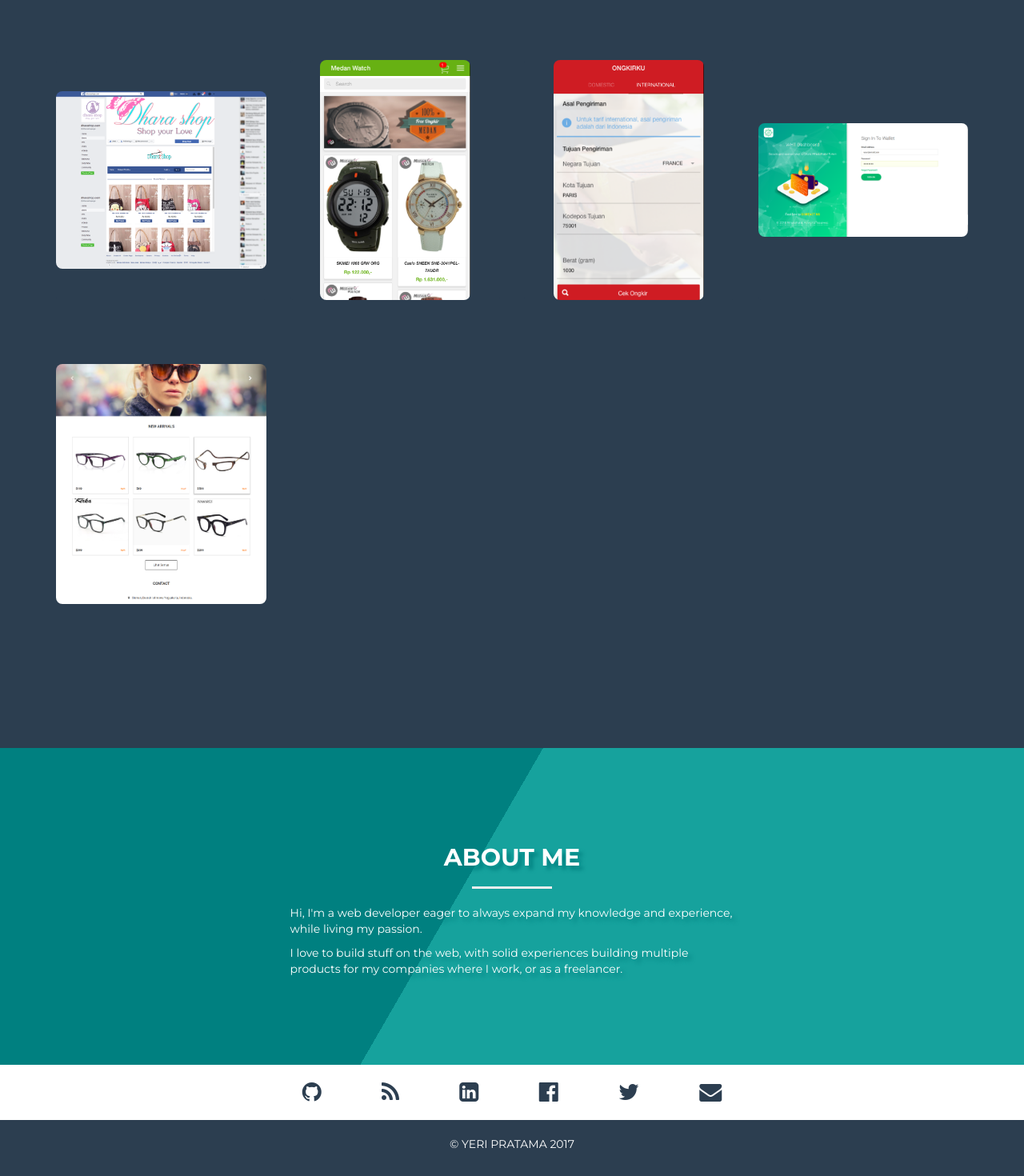
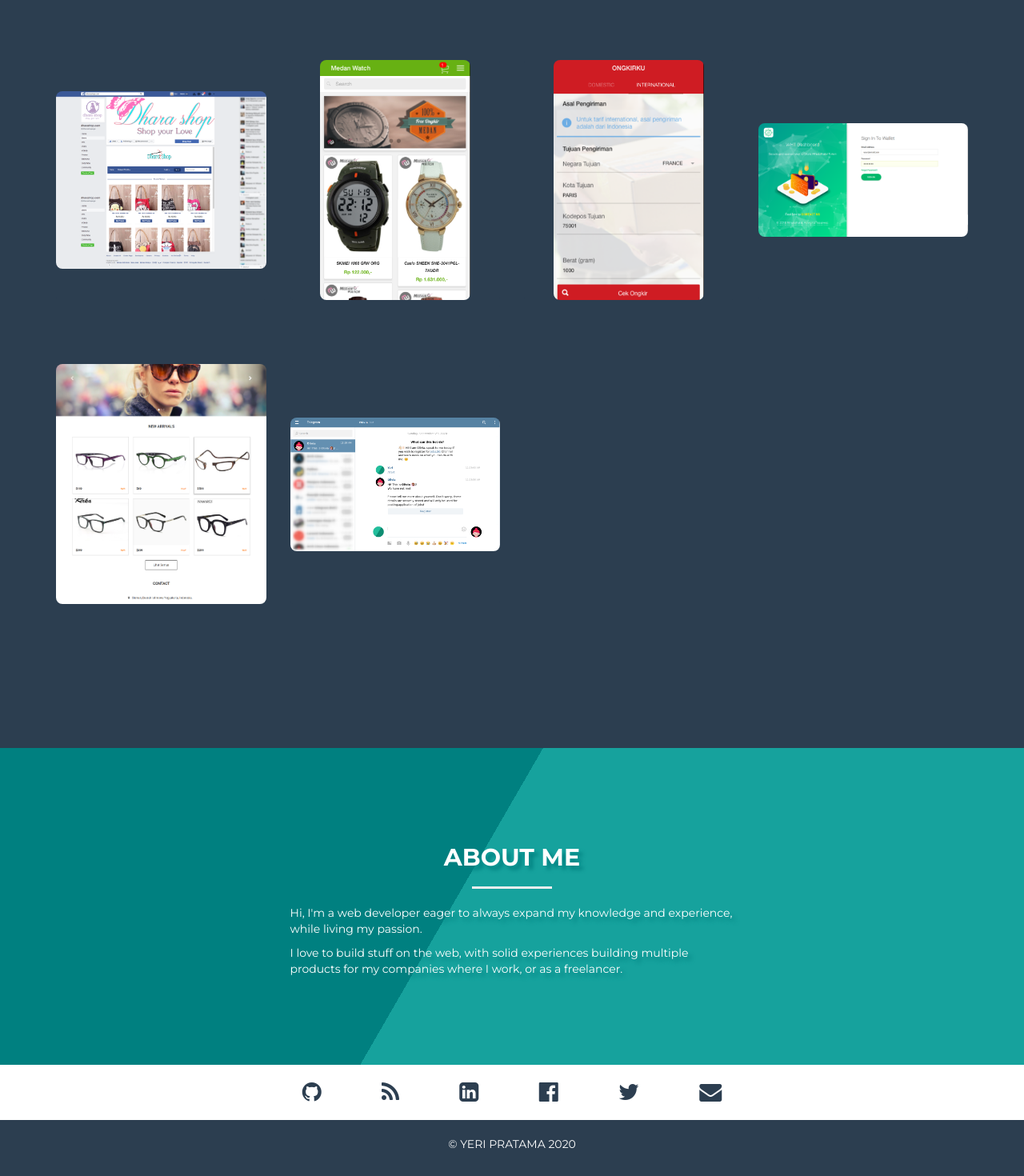
Before and after one commit to pirey/portofolio, a React (Create React App) app: page /#/ in a window 1280 px wide. Shown: the part 1368-2838 px from the top of the page at 80% size. Built offline with nearby package versions, Linux system fonts and the light colour scheme.

Commit message:
add olivia

```diff
--- a/src/Footer.js
+++ b/src/Footer.js
@@ -4,7 +4,7 @@ const Footer = () => {
   return (
     <section className='footer text-center'>
       <div className='container'>
-        <p>&copy; <a className='a-white' href='https://pirey.github.io'>Yeri Pratama</a> 2017</p>
+        <p>&copy; <a className='a-white' href='https://pirey.github.io'>Yeri Pratama</a> 2020</p>
       </div>
     </section>
   )
--- a/src/PortoDetail.js
+++ b/src/PortoDetail.js
@@ -1,6 +1,22 @@
 import React from 'react'
 import { Link } from 'react-router-dom'
 import projects from './projects'
+
+const ProjectLinks = props => {
+  const { links } = props
+  return (
+    <div className="text-center" style={{textTransform: 'none'}}>
+      Links: {links.map((link, i) => {
+        return (
+          <>
+            <a href={link.url} style={{display: 'inline-block', marginRight: '5px'}}>{link.label}</a>
+            {i < links.length - 1 ? ', ' : ''}
+          </>
+        )
+      })}
+    </div>
+  )
+}
 
 const PortoDetail = props => {
   const { history } = props
@@ -29,6 +45,9 @@ const PortoDetail = props => {
               ))}
             </div>
           </div>
+        ) : null}
+        {project.links ? (
+          <ProjectLinks links={project.links} />
         ) : null}
         <br />
         <br />
--- a/src/projects.js
+++ b/src/projects.js
@@ -167,6 +167,33 @@ const projects = [
         src: require('./img/projects/uruglasses/uruglasses.png')
       }
     ]
+  },
+  {
+    title: 'Olivia Telegram Bot',
+    tags: ['python', 'telegram bot', 'reactjs', 'postgresql'],
+    description: 'A telegram bot for job board management, with web dashboard.',
+    links: [
+      {
+        label: 'Bot',
+        url: 'https://web.telegram.org/#/im?p=@JobSGBot'
+      },
+      {
+        label: 'Channel',
+        url: 'https://web.telegram.org/#/im?p=@SingaporeJobsParttimeSG'
+      },
+    ],
+    images: [
+      {
+        orientation: 'landscape',
+        alt: 'Olivia Bot',
+        src: require('./img/projects/olivia/olivia-bot.png')
+      },
+      {
+        orientation: 'landscape',
+        alt: 'Web Dashboard',
+        src: require('./img/projects/olivia/web-dashboard.png')
+      }
+    ]
   }
 ]
 
```
Also changed, not shown: src/img/projects/olivia/olivia-bot.png (added), src/img/projects/olivia/web-dashboard.png (added).
